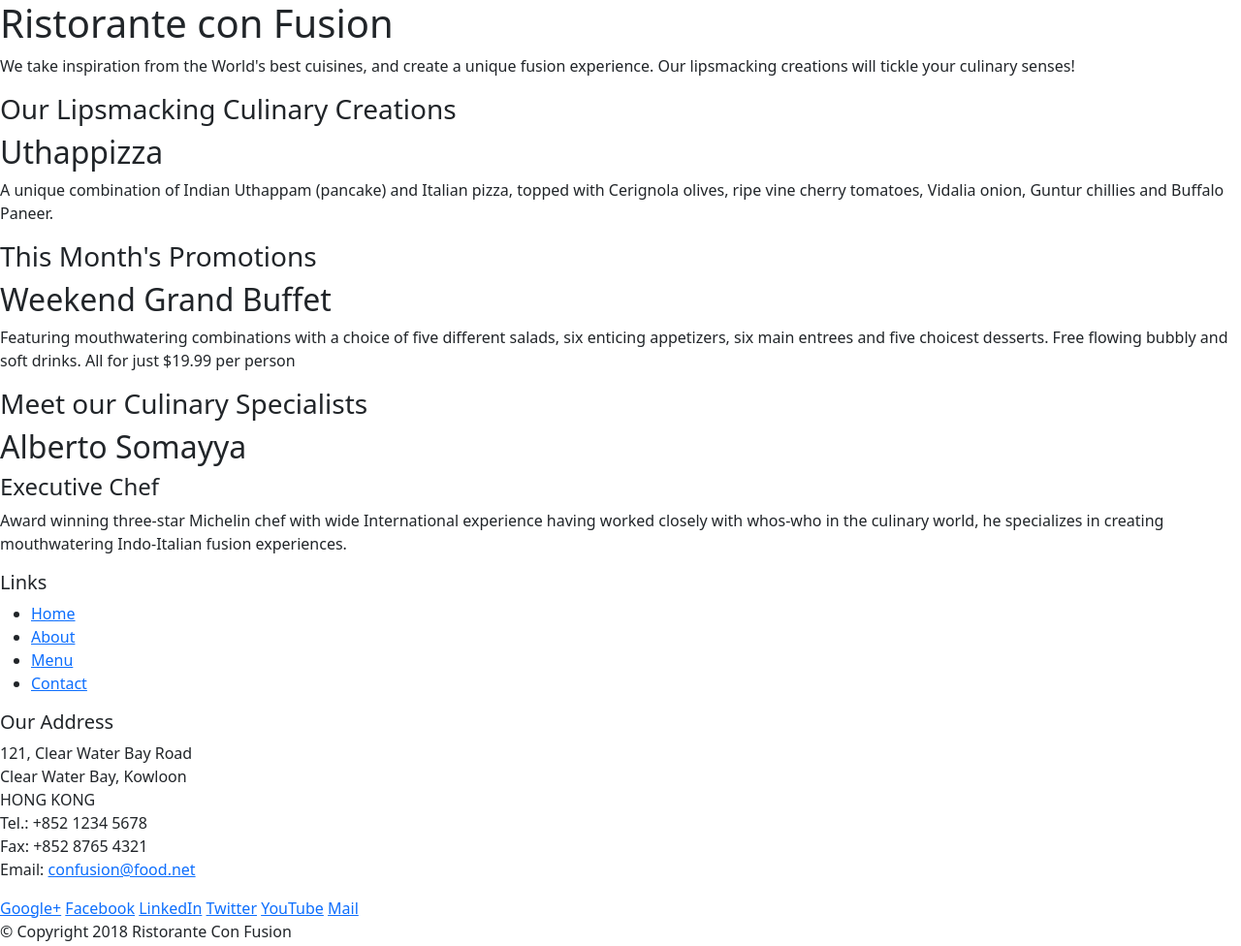
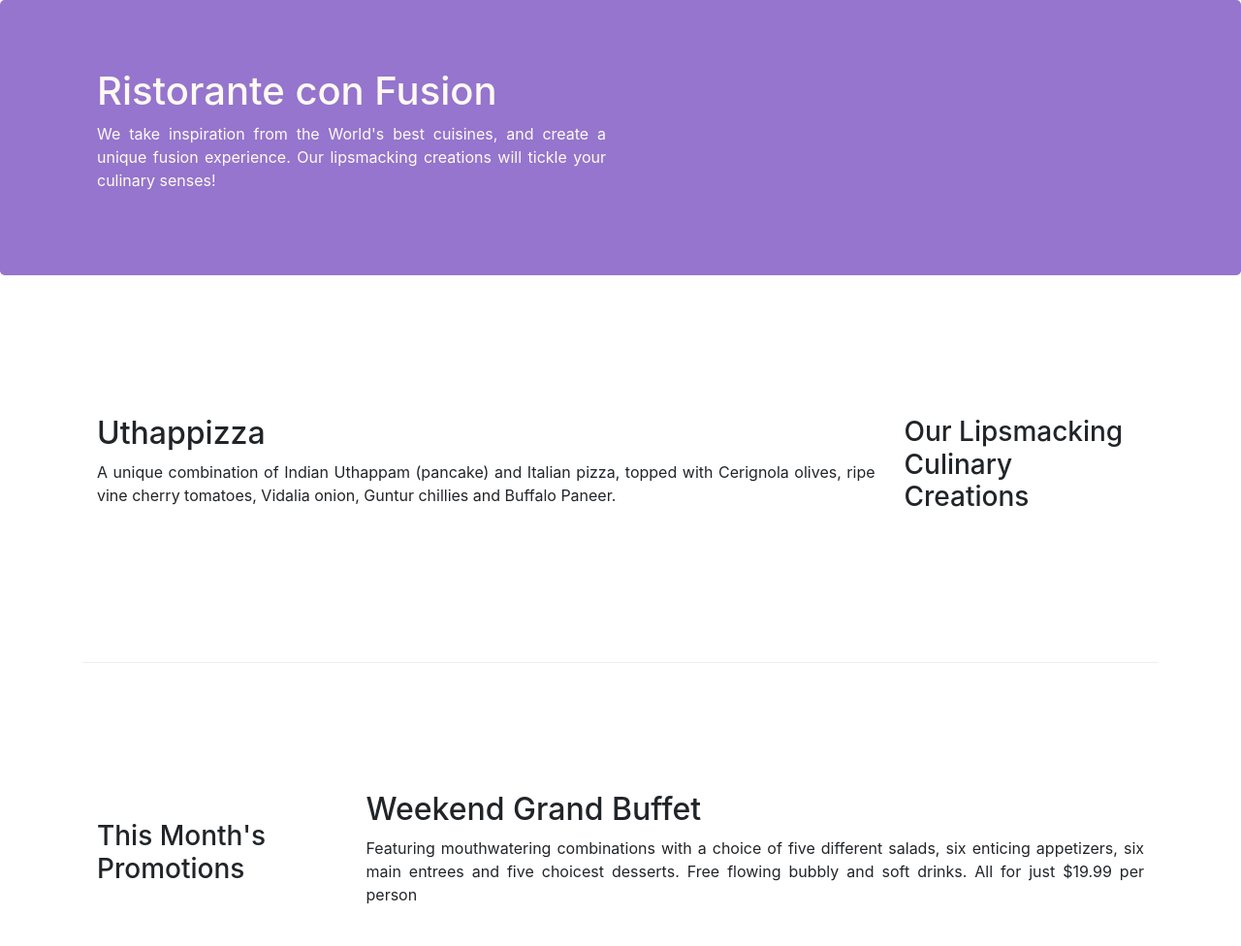
Before and after one commit to lawallanre00490038/learn-bootstrap-d, a website: page index.html in a window 1280 px wide. Shown: the top 976 px of the page at 97% size. Drawn offline with nearby package versions, Linux system fonts and the light colour scheme.

Commit message:
My first assignment commit

```diff
--- /dev/null
+++ b/css/style.css
@@ -0,0 +1,34 @@
+p {
+    text-align: justify;
+}
+.row-header {
+    margin: 0 auto;
+    padding: 0 auto;
+}
+
+
+.row-content {
+    margin: 0 auto;
+    padding: 50px 0;
+    border-bottom: 1px ridge;
+    min-height: 400px;
+}
+
+.footer {
+    background-color: #d1c4d9;
+    margin: 0px auto;
+    padding: 20px 0;
+}
+
+.jumbotron {
+    padding: 70px 30px 70px 30px;
+    margin: 0 auto;
+    background: #9575cd;
+    color: floralwhite;
+}
+
+.address {
+    font-size: 80%;
+    margin: 0;
+    color: #0f0f0f;
+}
--- a/index.html
+++ b/index.html
@@ -3,73 +3,75 @@
 <head>
     <meta charset="UTF-8">
     <meta http-equiv="X-UA-Compatible" content="IE=edge">
-    <meta name="viewport" content="width=device-width, initial-scale=1.0">
+    <meta name="viewport" content="width=device-width, initial-scale=1.0, shrink-to-fit=no">
 
     <!-- css link -->
-    <link rel="stylesheet" href="node_modules\bootstrap\dist\css\bootstrap.min.css">
+    <link rel="stylesheet" href="node_modules/bootstrap/dist/css/bootstrap.min.css">
+    <link rel="stylesheet" href="./css/style.css">
+
     <title>Ristorante Con Fusion</title>
 </head>
 <body>
-    <header>
-        <div>
-            <div>
-                <div>
+    <header class="jumbotron">
+        <div class="container">
+            <div class="row row-header">
+                <div class="col-12 col-sm-6">
                     <h1>Ristorante con Fusion</h1>
                     <p>We take inspiration from the World's best cuisines, and create a unique fusion experience. Our lipsmacking creations will tickle your culinary senses!</p>
                 </div>
-                <div>
+                <div class="col-12 col-sm">
                 </div>
             </div>
         </div>
     </header>
 
-    <div>
-        <div>
-            <div>
+    <div class="container">
+        <div class="row row-content align-items-center">
+            <div class="col-12 col-sm-4 order-sm-last col-md-3">
                 <h3>Our Lipsmacking Culinary Creations</h3>
             </div>
-            <div>
+            <div class="col col-sm order-sm-first col-md">
                 <h2>Uthappizza</h2>
-                <p>A unique combination of Indian Uthappam (pancake) and Italian pizza, topped with Cerignola olives, ripe vine cherry tomatoes, Vidalia onion, Guntur chillies and Buffalo Paneer.</p>
+                <p class="d-none d-sm-block">A unique combination of Indian Uthappam (pancake) and Italian pizza, topped with Cerignola olives, ripe vine cherry tomatoes, Vidalia onion, Guntur chillies and Buffalo Paneer.</p>
             </div>
         </div>
 
 
-        <div>
-            <div>
+        <div class="row row-content align-items-center">
+            <div class="col-12 col-sm-4 col-md-3">
                 <h3>This Month's Promotions</h3>
             </div>
-            <div>
+            <div class="col col-sm col-md">
                 <h2>Weekend Grand Buffet</h2>
-                <p>Featuring mouthwatering combinations with a choice of five different salads, six enticing appetizers, six main entrees and five choicest desserts. Free flowing bubbly and soft drinks. All for just $19.99 per person </p>
+                <p class="d-none d-sm-block">Featuring mouthwatering combinations with a choice of five different salads, six enticing appetizers, six main entrees and five choicest desserts. Free flowing bubbly and soft drinks. All for just $19.99 per person </p>
             </div>
         </div>
 
-        <div>
-            <div>
+        <div class="row row-content align-items-center">
+            <div class="col-12 col-sm-4 order-sm-last col-md-3">
                 <h3>Meet our Culinary Specialists</h3>
             </div>
-            <div>
+            <div class="col col-sm order-sm-first col-md">
                 <h2>Alberto Somayya</h2>
                 <h4>Executive Chef</h4>
-                <p>Award winning three-star Michelin chef with wide International experience having worked closely with whos-who in the culinary world, he specializes in creating mouthwatering Indo-Italian fusion experiences. </p>
+                <p class="d-none d-sm-block">Award winning three-star Michelin chef with wide International experience having worked closely with whos-who in the culinary world, he specializes in creating mouthwatering Indo-Italian fusion experiences. </p>
             </div>
         </div>
     </div>
 
-    <footer>
-        <div>
-            <div>
-                <div>
+    <footer class="footer">
+        <div class="container">
+            <div class="row row-content">
+                <div class="col-4 offset-1 col-sm-2">
                     <h5>Links</h5>
-                    <ul>
+                    <ul class="list-unstyled ">
                         <li><a href="#">Home</a></li>
                         <li><a href="#">About</a></li>
                         <li><a href="#">Menu</a></li>
                         <li><a href="#">Contact</a></li>
                     </ul>
                 </div>
-                <div>
+                <div class="col-7 col-sm-5">
                     <h5>Our Address</h5>
                     <address>
 		              121, Clear Water Bay Road<br>
@@ -80,8 +82,8 @@
 		              Email: <a href="mailto:confusion@food.net">confusion@food.net</a>
 		           </address>
                 </div>
-                <div>
-                    <div>
+                <div class="col-12 col-sm-4 align-self-center">
+                    <div class="text-center">
                         <a href="http://google.com/+">Google+</a>
                         <a href="http://www.facebook.com/profile.php?id=">Facebook</a>
                         <a href="http://www.linkedin.com/in/">LinkedIn</a>
@@ -91,8 +93,8 @@
                     </div>
                 </div>
            </div>
-           <div>
-                <div>
+           <div class="row justify-content-center">
+                <div class="col-auto">
                     <p>© Copyright 2018 Ristorante Con Fusion</p>
                 </div>
            </div>
--- a/package.json
+++ b/package.json
@@ -14,8 +14,8 @@
     "lite-server": "^2.6.1"
   },
   "dependencies": {
-    "bootstrap": "^5.2.1",
+    "bootstrap": "^4.6.2",
     "jquery": "^3.6.1",
-    "popper.js": "^1.16.1"
+    "popper.js": "^1.12.9"
   }
 }
```
Also changed, not shown: aboutus.html (added, +113 -0 lines), 1 other file.
